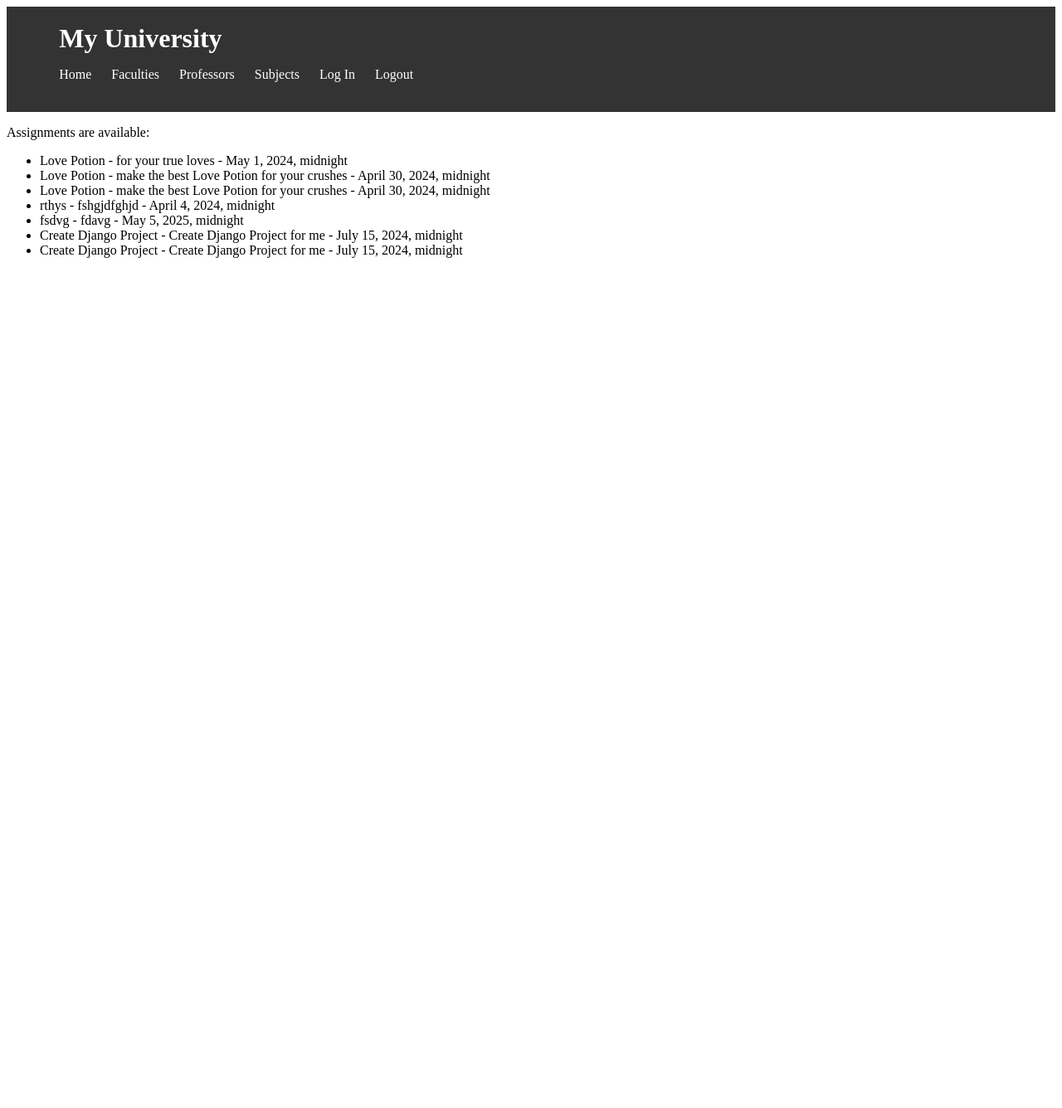
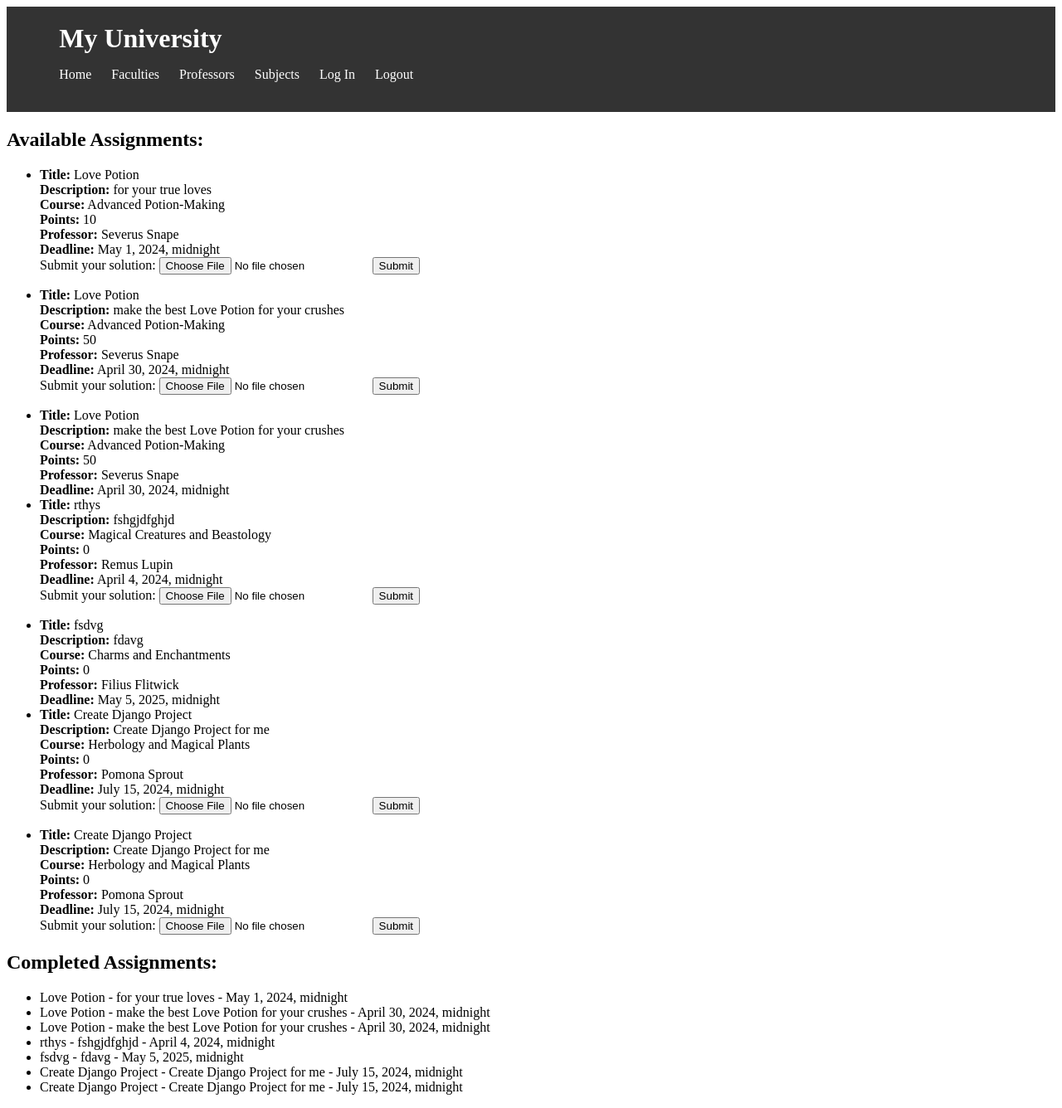
Before and after one commit to Dauphin25/TBCuniversity, a Django app: template university/templates/university/assignment.html in a window 1280 px wide. Shown: the whole page at 83% size. Before the commit the page ends 311 px from the top, so only its background shows below. Run offline with Django 5.2, Linux system fonts and the light colour scheme; the template is opened without the code that fills it: values that come from a table or form of the project are taken from there, others are empty; data comes from the database, SQL or seed files in the repository; both versions use the stored data as it was after the commit.

Commit message:
updating assignment submission

```diff
--- a/university/models/assignment.py
+++ b/university/models/assignment.py
@@ -10,6 +10,7 @@ class Assignment(models.Model):
                                verbose_name=_('Course'), blank=True, null=True)
     deadline = models.DateTimeField(verbose_name=_('Deadline'))
     points = models.PositiveIntegerField(verbose_name=_('Points'), default=0)
+    is_completed = models.BooleanField(default=False)
     created_at = models.DateTimeField(auto_now_add=True, verbose_name=_('Created At'))
     updated_at = models.DateTimeField(auto_now=True, verbose_name=_('Updated At'))
 
--- a/university/templates/university/assignment.html
+++ b/university/templates/university/assignment.html
@@ -1,14 +1,40 @@
-
 {% block content %}
     {% include 'university/header.html' %}
     {% if assignments %}
-        <p>Assignments are available:</p>
+        <h2>Available Assignments:</h2>
         <ul>
             {% for assignment in assignments %}
+                <li>
+                    <strong>Title:</strong> {{ assignment.title }} <br>
+                    <strong>Description:</strong> {{ assignment.description }} <br>
+                    <strong>Course:</strong> {{ assignment.course }} <br>
+                    <strong>Points:</strong> {{ assignment.points }} <br>
+                    <strong>Professor:</strong> {{ assignment.course.professor }} <br>
+                    <strong>Deadline:</strong> {{ assignment.deadline }} <br>
+                </li>
+                {% if not assignment.is_completed %}
+                    <form method="post" enctype="multipart/form-data">
+                        {% csrf_token %}
+                        <input type="hidden" name="assignment_id" value="{{ assignment.id }}">
+                        <label for="submission">Submit your solution:</label>
+                        <input type="file" name="submission" id="submission">
+                        <button type="submit">Submit</button>
+                    </form>
+                {% endif %}
+            {% endfor %}
+        </ul>
+    {% else %}
+        <p>No available assignments found.</p>
+    {% endif %}
+
+    {% if completed_assignments %}
+        <h2>Completed Assignments:</h2>
+        <ul>
+            {% for assignment in completed_assignments %}
                 <li>{{ assignment.title }} - {{ assignment.description }} - {{ assignment.deadline }}</li>
             {% endfor %}
         </ul>
     {% else %}
-        <p>No assignments found.</p>
+        <p>No completed assignments found.</p>
     {% endif %}
 {% endblock %}
```
Also changed, not shown: university/forms.py (+6 -1 lines), university/views/assignments.py (+25 -7 lines), db.sqlite3.
